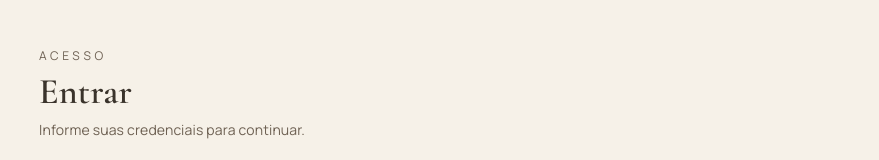
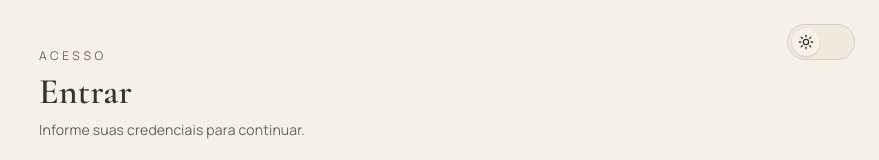
Before and after one commit to ottonSam/yearly-goal-slice-app, a React (Vite) app: page /login in a window 1280 px wide. Shown: the top 160 px of the page, without its empty margins (401-1280 px from the left). Built offline with nearby package versions, Linux system fonts and the light colour scheme; no server answers.

Commit message:
feat: dark mode

```diff
--- /dev/null
+++ b/src/components/ThemeSwitch.tsx
@@ -0,0 +1,39 @@
+import { Moon, Sun } from "lucide-react"
+
+import { useTheme } from "@/contexts/use-theme"
+import { cn } from "@/lib/utils"
+
+interface ThemeSwitchProps {
+  className?: string
+}
+
+export function ThemeSwitch({ className }: ThemeSwitchProps) {
+  const { isDark, toggleTheme } = useTheme()
+
+  return (
+    <button
+      type="button"
+      role="switch"
+      aria-checked={isDark}
+      aria-label={isDark ? "Ativar tema claro" : "Ativar tema escuro"}
+      onClick={toggleTheme}
+      className={cn(
+        "inline-flex h-9 w-[68px] items-center rounded-full border border-border bg-muted p-1 transition-colors",
+        className
+      )}
+    >
+      <span
+        className={cn(
+          "inline-flex h-7 w-7 items-center justify-center rounded-full bg-background text-foreground shadow-sm transition-transform",
+          isDark ? "translate-x-[30px]" : "translate-x-0"
+        )}
+      >
+        {isDark ? (
+          <Moon className="h-4 w-4" aria-hidden />
+        ) : (
+          <Sun className="h-4 w-4" aria-hidden />
+        )}
+      </span>
+    </button>
+  )
+}
--- a/src/components/WalletCard.tsx
+++ b/src/components/WalletCard.tsx
@@ -34,7 +34,7 @@ export function WalletCard({
 
   return (
     <Card
-      className="rounded-3xl border-[var(--brand-200)] bg-[var(--brand-100)]/55 p-5 shadow-none transition-colors hover:bg-[var(--brand-100)]/70 sm:p-7"
+      className="rounded-3xl border-border/80 bg-card p-5 shadow-sm transition-colors hover:bg-accent/35 sm:p-7"
       role={onOpenCycle ? "button" : undefined}
       tabIndex={onOpenCycle ? 0 : undefined}
       onClick={onOpenCycle}
@@ -74,7 +74,7 @@ export function WalletCard({
       </div>
 
       <div className="mt-6 grid gap-3 sm:grid-cols-2">
-        <div className="rounded-3xl bg-card/70 p-5">
+        <div className="rounded-3xl bg-muted/65 p-5">
           <p className="text-xs font-semibold uppercase tracking-[0.14em] text-primary">
             Limite mensal
           </p>
@@ -82,7 +82,7 @@ export function WalletCard({
             {monthlyLimitLabel}
           </p>
         </div>
-        <div className="rounded-3xl bg-card/70 p-5">
+        <div className="rounded-3xl bg-muted/65 p-5">
           <p className="text-xs font-semibold uppercase tracking-[0.14em] text-primary">
             Limite total
           </p>
--- /dev/null
+++ b/src/contexts/theme-context.ts
@@ -0,0 +1,14 @@
+import * as React from "react"
+
+export type ThemeMode = "light" | "dark"
+
+export interface ThemeContextValue {
+  theme: ThemeMode
+  isDark: boolean
+  setTheme: (theme: ThemeMode) => void
+  toggleTheme: () => void
+}
+
+export const ThemeContext = React.createContext<ThemeContextValue | undefined>(
+  undefined
+)
--- /dev/null
+++ b/src/contexts/theme.tsx
@@ -0,0 +1,57 @@
+import * as React from "react"
+
+import {
+  ThemeContext,
+  type ThemeContextValue,
+  type ThemeMode,
+} from "@/contexts/theme-context"
+
+const THEME_STORAGE_KEY = "yearly-goal-theme"
+
+function getInitialTheme(): ThemeMode {
+  if (typeof window === "undefined") {
+    return "light"
+  }
+
+  const storedTheme = window.localStorage.getItem(THEME_STORAGE_KEY)
+  if (storedTheme === "dark" || storedTheme === "light") {
+    return storedTheme
+  }
+
+  if (document.documentElement.classList.contains("dark")) {
+    return "dark"
+  }
+
+  return window.matchMedia("(prefers-color-scheme: dark)").matches
+    ? "dark"
+    : "light"
+}
+
+export function ThemeProvider({ children }: { children: React.ReactNode }) {
+  const [theme, setThemeState] = React.useState<ThemeMode>(getInitialTheme)
+
+  React.useEffect(() => {
+    const isDark = theme === "dark"
+    document.documentElement.classList.toggle("dark", isDark)
+    window.localStorage.setItem(THEME_STORAGE_KEY, theme)
+  }, [theme])
+
+  const setTheme = React.useCallback((nextTheme: ThemeMode) => {
+    setThemeState(nextTheme)
+  }, [])
+
+  const toggleTheme = React.useCallback(() => {
+    setThemeState((currentTheme) =>
+      currentTheme === "dark" ? "light" : "dark"
+    )
+  }, [])
+
+  const value: ThemeContextValue = {
+    theme,
+    isDark: theme === "dark",
+    setTheme,
+    toggleTheme,
+  }
+
+  return <ThemeContext.Provider value={value}>{children}</ThemeContext.Provider>
+}
--- /dev/null
+++ b/src/contexts/use-theme.ts
@@ -0,0 +1,11 @@
+import * as React from "react"
+
+import { ThemeContext } from "@/contexts/theme-context"
+
+export function useTheme() {
+  const context = React.useContext(ThemeContext)
+  if (!context) {
+    throw new Error("useTheme must be used within ThemeProvider")
+  }
+  return context
+}
--- a/src/layouts/AppLayout.tsx
+++ b/src/layouts/AppLayout.tsx
@@ -2,6 +2,7 @@ import { Link, Outlet, useLocation } from "react-router-dom";
 import { Menu } from "lucide-react";
 
 import { Button } from "@/components/ui/button";
+import { ThemeSwitch } from "@/components/ThemeSwitch";
 import {
   Drawer,
   DrawerClose,
@@ -104,6 +105,18 @@ export default function AppLayout() {
                   </DrawerClose>
                 ))}
               </nav>
+
+              <div className="mt-auto pt-2">
+                <DrawerClose asChild>
+                  <Button
+                    variant="ghost"
+                    onClick={logout}
+                    className="w-full justify-start"
+                  >
+                    Logout
+                  </Button>
+                </DrawerClose>
+              </div>
             </DrawerContent>
           </Drawer>
 
@@ -117,9 +130,7 @@ export default function AppLayout() {
             </Link>
           </div>
 
-          <Button variant="ghost" onClick={logout}>
-            Logout
-          </Button>
+          <ThemeSwitch />
         </div>
       </header>
 
--- /dev/null
+++ b/src/layouts/PublicLayout.tsx
@@ -0,0 +1,14 @@
+import { Outlet } from "react-router-dom"
+
+import { ThemeSwitch } from "@/components/ThemeSwitch"
+
+export default function PublicLayout() {
+  return (
+    <div className="relative">
+      <div className="fixed right-4 top-4 z-50 sm:right-6 sm:top-6">
+        <ThemeSwitch />
+      </div>
+      <Outlet />
+    </div>
+  )
+}
--- a/src/routes.tsx
+++ b/src/routes.tsx
@@ -7,6 +7,7 @@ import VerifyEmailPage from "@/pages/verify-email/page";
 import ProtectedRoute from "@/routes/ProtectedRoute";
 import MePage from "@/pages/me/page";
 import AppLayout from "@/layouts/AppLayout";
+import PublicLayout from "@/layouts/PublicLayout";
 import GoalCalendarFormPage from "@/pages/goal-calendar-form/page";
 import GoalCalendarsPage from "@/pages/goal-calendars/page";
 import GoalCalendarDetailsPage from "@/pages/goal-calendar-details/page";
@@ -24,6 +25,9 @@ const router = createBrowserRouter([
     element: <Navigate to="/objectives" replace />,
   },
   {
+    element: <PublicLayout />,
+    children: [
+      {
         path: "/register",
         element: <RegisterPage />,
       },
@@ -34,6 +38,8 @@ const router = createBrowserRouter([
       {
         path: "/verify-email",
         element: <VerifyEmailPage />,
+      },
+    ],
   },
   {
     element: <ProtectedRoute />,
```
Also changed, not shown: src/main.tsx (+6 -3 lines). Lines whose indentation alone changed are shown as unchanged.
